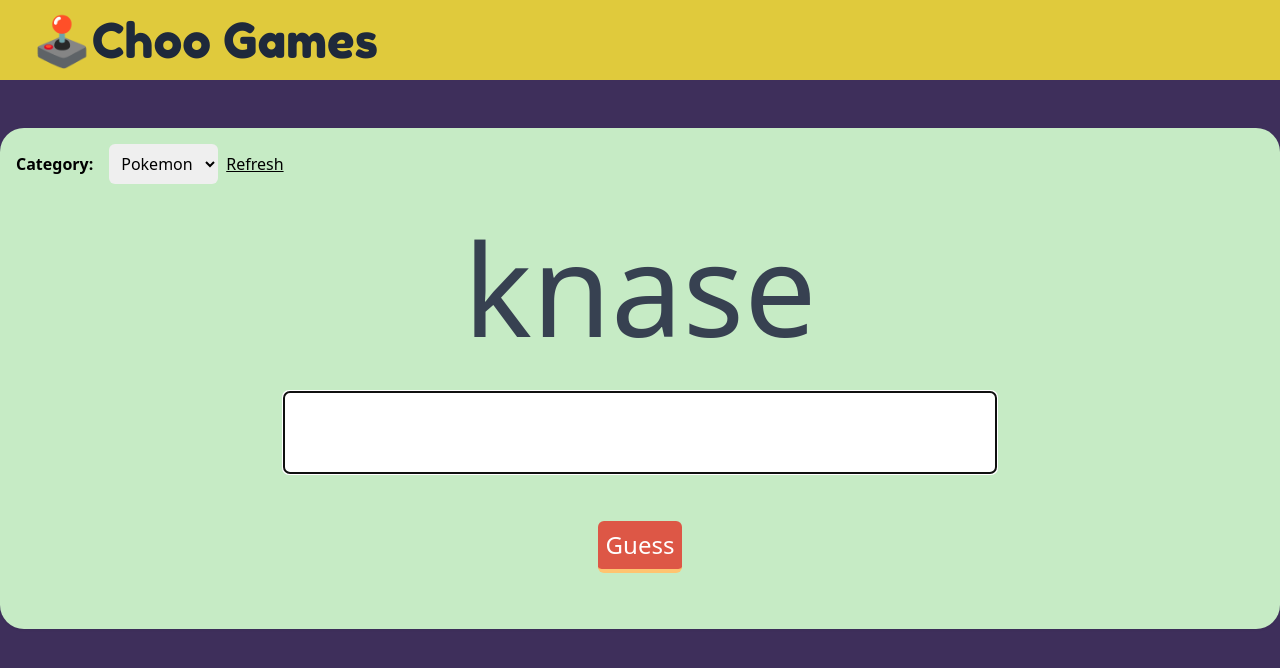
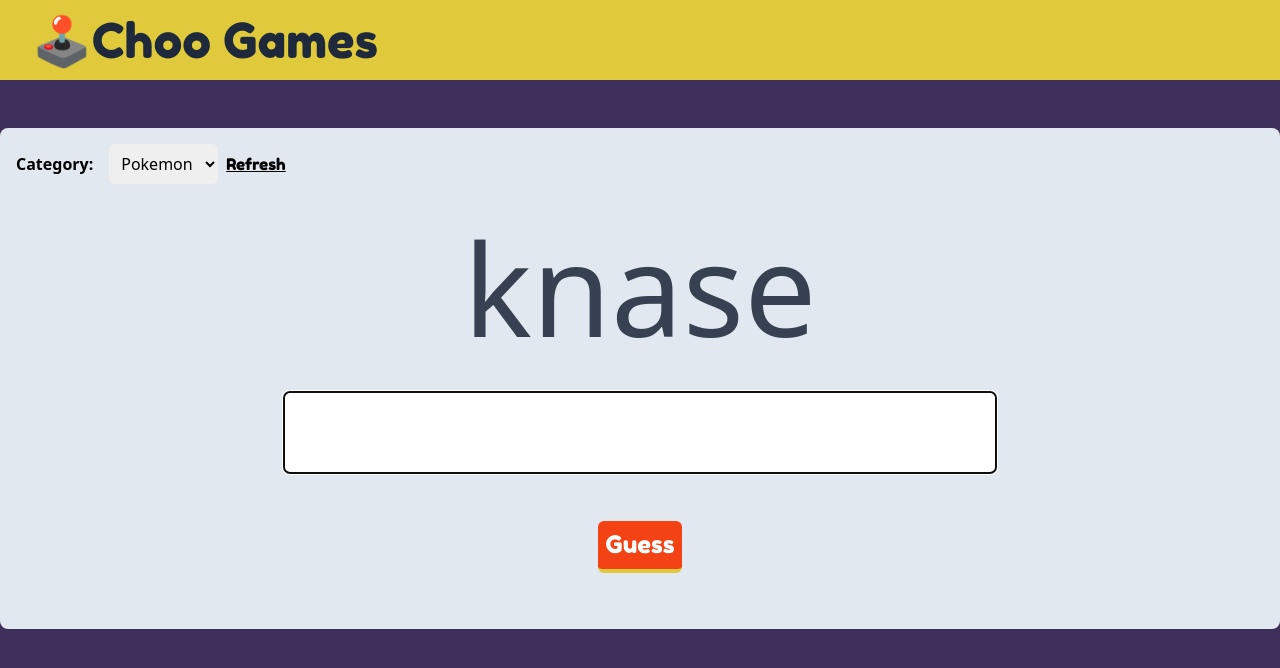
Before and after one commit to jonnochoo/colour-game, a Nuxt app: page /word in a window 1280 px wide. Shown: the top 668 px of the page. Built offline with nearby package versions, Linux system fonts and the light colour scheme; a web font is replaced by a local one.

Commit message:
ux: improve the look and feel

```diff
--- a/layouts/default.vue
+++ b/layouts/default.vue
@@ -3,7 +3,7 @@
         <header class="p-4 pl-8 text-slate-800 bg-[#E0CA3C] text-5xl">
             <NuxtLink to="/">🕹️Choo Games</NuxtLink>
         </header>
-        <section class="container mx-auto">
+        <section class="container mx-auto pt-12">
             <slot />
         </section>
     </div>
--- a/pages/index.vue
+++ b/pages/index.vue
@@ -1,6 +1,6 @@
 <template>
-    <section class="menu text-white container mx-auto p-8 text-4xl mt-8">
-        <div class="flex flex-col gap-4">
+    <section class="menu text-white container mx-auto p-8 text-4xl">
+        <div class="flex flex-col gap-6">
             <GameLink name="Colour Sorter" path="/sorter" />
             <GameLink name="Word Scrambler" path="/word" />
         </div>
@@ -17,7 +17,7 @@
 <style scoped>
 .menu {
     font-family: 'Fira Code', monospace;
-    font-weight: 100;
+    font-weight: bold;
 }
 .menu li {
     padding-top: 10px;
--- a/pages/sorter.vue
+++ b/pages/sorter.vue
@@ -21,7 +21,7 @@
         </button>
     </div>
     <div v-else>
-        <div class="p-2 mb-2 text-center text-gray-800 flex">
+        <div class="p-2 mb-2 text-center text-white flex">
             <div class="text-3xl font-thin mr-4">
                 Moves: {{ data.game.score }}
             </div>
--- a/pages/word.vue
+++ b/pages/word.vue
@@ -1,7 +1,7 @@
 <template>
-    <div class="pt-12">
+    <div>
         <div
-            class="container mx-auto rounded-3xl bg-[#C6EBC5] p-4 drop-shadow-sm sh"
+            class="container mx-auto rounded-lg bg-slate-200 p-4 drop-shadow-sm sh"
         >
             <!-- Nav -->
             <span class="font-bold mr-4">Category:</span>
@@ -37,7 +37,7 @@
                     />
                 </div>
                 <button
-                    class="p-2 block rounded-md text-white bg-[#DD5746] text-2xl border-b-4 border-[#FFC470] mx-auto"
+                    class="p-2 block rounded-md text-white bg-[#F34213] text-2xl border-b-4 border-[#E0CA3C] mx-auto"
                     @click="onGuessButtonClicked"
                 >
                     Guess
@@ -134,12 +134,13 @@ function randomizeWord(word) {
 
 <style scoped>
 @import url('https://fonts.googleapis.com/css?family=Freeman');
-body {
-    background-color: #fefded;
-}
 h2 {
     font-family: 'Freeman', 'sans-serif';
     color: #fde49e;
 }
+button {
+    font-family: 'Fredoka One', 'sans-serif';
+    font-weight: 100;
+}
 </style>
 ./categories
```
